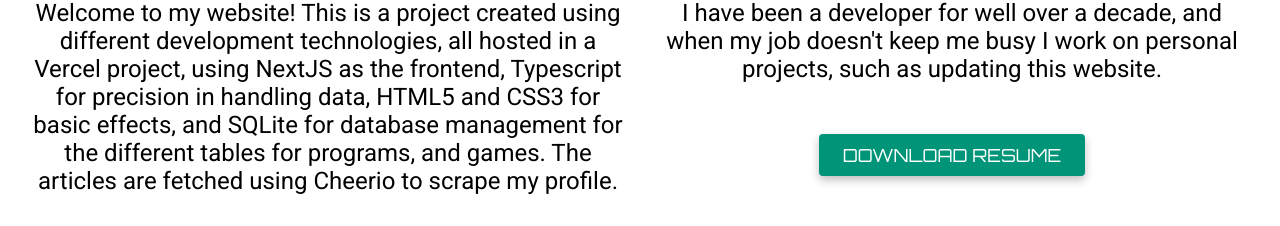
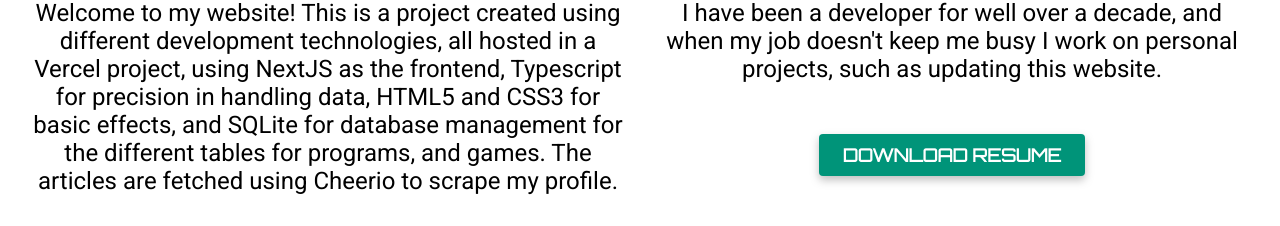
Before and after one commit to gfcf14/greendream-2024, a Next.js app: page /about in a window 1280 px wide. Shown: the part 427-653 px from the top of the page. Built offline with nearby package versions, Linux system fonts and the light colour scheme.

Commit message:
modify button font weight

```diff
--- a/src/components/Button/Button.module.css
+++ b/src/components/Button/Button.module.css
@@ -5,7 +5,7 @@
   color: var(--color-white);
   cursor: pointer;
   filter: drop-shadow(0 4px 4px var(--color-black-25));
-  font: 16px var(--font-secondary);
+  font: 600 16px var(--font-secondary);
   height: 48px;
   margin: 0 auto;
   min-width: 144px;
@@ -18,7 +18,7 @@
   color: var(--color-white);
   cursor: pointer;
   filter: drop-shadow(0 4px 4px var(--color-black-25));
-  font: 16px var(--font-secondary);
+  font: 600 16px var(--font-secondary);
   margin: auto 0 0;
   padding: 15px;
   width: 100%;
```
